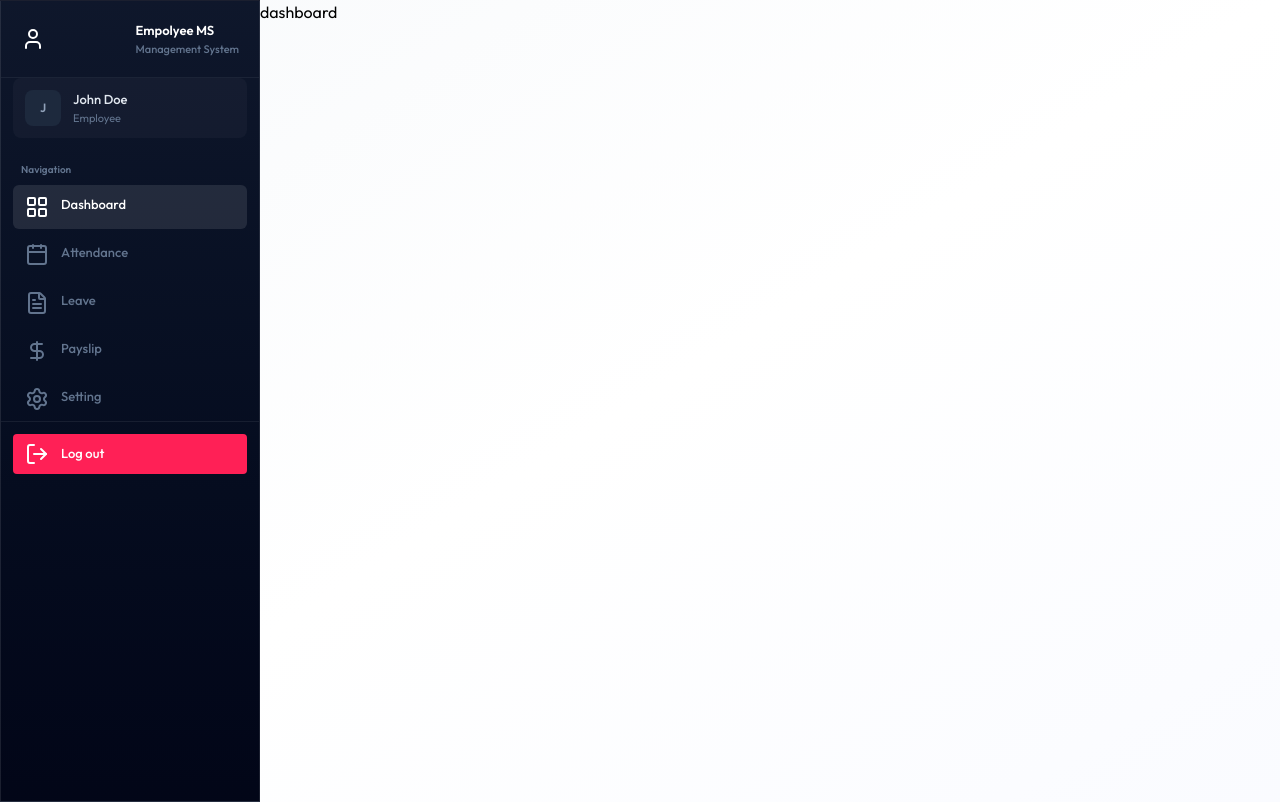
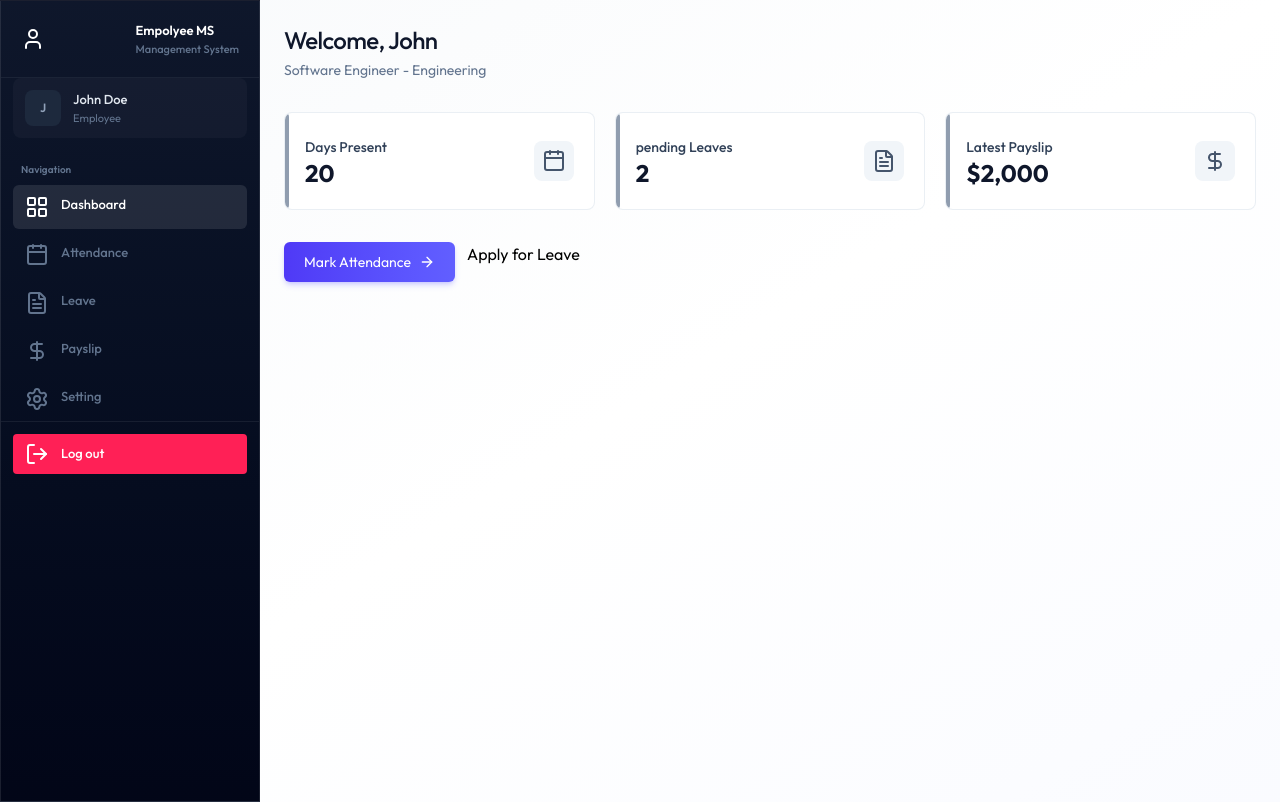
Before and after one commit to Eslam0Mohamed/EMS, a React (Vite) app in the folder client/: page /dashboard in a window 1280 px wide. Built offline with nearby package versions, Linux system fonts and the light colour scheme; the HTML template or start-up script is replaced by a standard one.

Commit message:
adding employee component

```diff
--- /dev/null
+++ b/client/src/components/EmployeeDashboard.jsx
@@ -0,0 +1,72 @@
+import { ArrowRightIcon, CalendarIcon, DollarSignIcon, FileTextIcon} from 'lucide-react';
+import React from 'react'
+import {Link} from "react-router-dom"
+
+const EmployeeDashboard = ({ data }) => {
+    console.log(data);
+
+    const emp = data.employee;
+    const cards = [
+        {
+            icon: <CalendarIcon />,
+            value: data.currentMonthAttendance,
+            title: "Days Present",
+            subtitle: " This Month"
+        },
+        {
+            icon: <FileTextIcon />,
+            value: data.pendingLeaves,
+            title: "pending Leaves",
+            subtitle: " Awaiting approval"
+        },
+        {
+            icon: <DollarSignIcon />,
+            value: data.latestPayslip ? `$${data.latestPayslip.netSalary?.toLocaleString()}` : "N/A",
+            title: "Latest Payslip",
+            subtitle: "Most resent payout"
+        }
+    ]
+
+    return (
+        <div className='animate-fade-in'>
+            <div className='page-header'>
+                <h1 className='page-title'>Welcome, {emp?.firstName}</h1>
+                <p className='page-subtitle'>
+                    {emp?.position} - {emp?.department || "No Department"}
+                </p>
+            </div>
+            <div className='grid grid-cols-1 md:grid-cols-3 gap-4 sm:gap-5 mb-8'>
+                {
+                    cards.map((card, index) => {
+                        return <div key={index} className='card card-hover p-5 sm-p-6 flex
+                        justify-between items-center relative overflow-hidden group'>
+                           <div>
+
+                            <div className='absolute top-0 left-0 bottom-0 w-1 rounded-r-full bg-slate-500/70 group-hover:bg-indigo-500/70'>
+                            </div>
+
+                                <p className='text-sm font-medium text-slate-700 mt-1 '>{card.title}</p>
+                                <p className='text-2xl font-bold text-slate-900'>{card.value}</p>
+                           </div>
+                            <div className=''>
+<div className="size-10 p-2 rounded-lg bg-slate-100 text-slate-600 group-hover:bg-indigo-50 group-hover:text-indigo-600 transition-colors duration-300 ">
+    {card.icon}
+</div>
+                            </div>
+                        </div>
+                    })
+                }
+            </div>
+            <div className='flex flex-col sm:flex-row gap-3'>
+                <Link to={"/attendance"} className="btn-primary text-center
+                inline-flex items-center justify-center gap-2">
+                    Mark Attendance <ArrowRightIcon className='size-4'/>
+                </Link>
+                <Link to={"leave"} className="btn-secondry text-center">
+                Apply for Leave</Link>
+            </div>
+        </div>
+    )
+}
+
+export default EmployeeDashboard
--- /dev/null
+++ b/client/src/components/Loading.jsx
@@ -0,0 +1,13 @@
+import React from 'react'
+
+const Loading = () => {
+    return (
+        <div className='flex flex-col gsp-8  justify-center items-center h-screen'>
+            <div className='animate-spin size-10    rounded-full border-2 border-indigo-600 border-t-trsnsparent'>
+            </div>
+            <p className='text-md'>Loading</p>
+        </div>
+    )
+}
+
+export default Loading
--- a/client/src/components/Sidebar.jsx
+++ b/client/src/components/Sidebar.jsx
@@ -6,7 +6,7 @@
 // 1.29.36
 const Sidebar = () => {
 
-    const role = "" | "Employee "
+    const role = "Employee "
     const navItems = [
         { name: "Dashboard", href: "/dashboard", icon: <LayoutGridIcon /> },
         role === "ADMIN" ?
--- a/client/src/pages/Dashboard.jsx
+++ b/client/src/pages/Dashboard.jsx
@@ -1,11 +1,33 @@
-import React from 'react'
+import React, { useState } from 'react'
+import { useEffect } from 'react'
+import { dummyEmployeeDashboardData } from '../assets/assets'
+import Loading from '../components/Loading'
+import EmployeeDashboard from '../components/EmployeeDashboard'
 
 const Dashboard = () => {
-  return (
-    <div>
-      dashboard
-    </div>
-  )
+  // 1.47
+  const [data, setData] = useState(null)
+  const [loading, setLoading] = useState(true)
+
+  useEffect(() => {
+    setData(dummyEmployeeDashboardData)
+    setTimeout(() => {
+      setLoading(false)
+    }, 1000);
+  }, [])
+
+  if (loading) {
+    return <Loading/>
+  }
+  if (!data) {
+    return <p className='text-center text-slate-500 py-12'>Failed to load data</p>
+  }
+  if (data.role === "ADMIN") {
+    return <div>admin dashboard</div>
+  }
+  else {
+    return <EmployeeDashboard data={data}/>
+  }
 }
 
 export default Dashboard
--- a/client/src/pages/Layout.jsx
+++ b/client/src/pages/Layout.jsx
@@ -6,7 +6,7 @@
   return (
     <div className='flex min-h-screen bg-linear-to-br from-slate-50 via-white to-indigo-50/30'>
 <Sidebar/>
-      <main className='flex-1'>
+      <main className='flex-1 p-6'>
         <div>
           <Outlet />
         </div>
```
